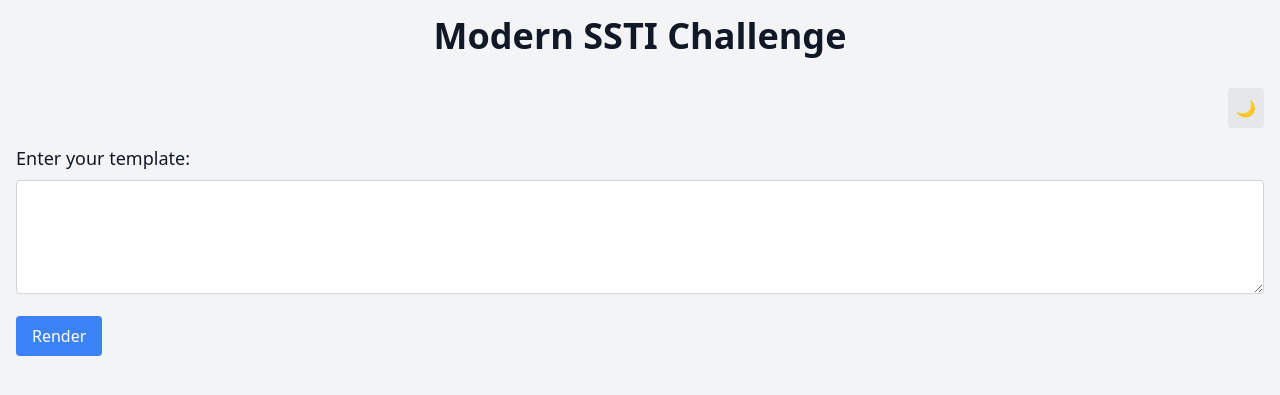
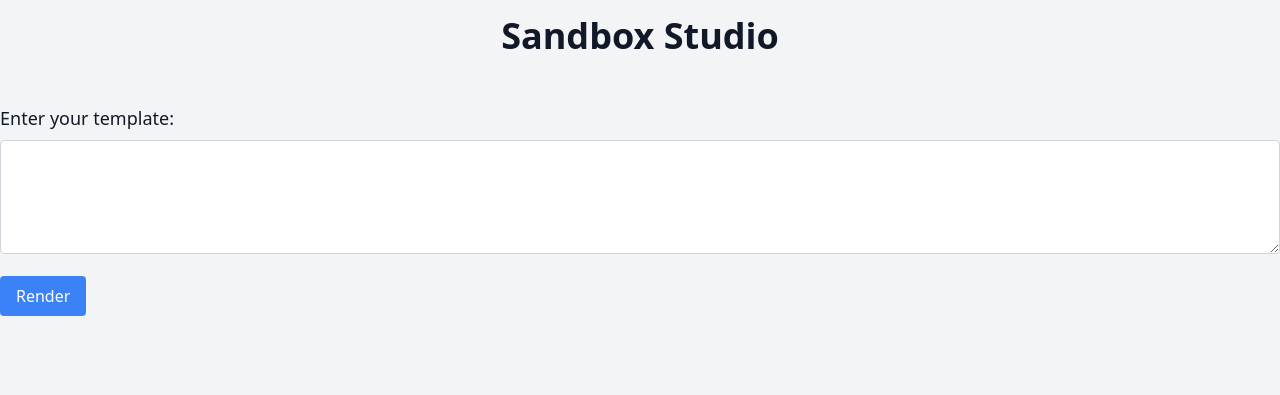
Before and after one commit to salmaadwan4/web-challenges, a Flask app: page / in a window 1280 px wide. Shown: the top 395 px of the page. Run offline with Flask 2, Linux system fonts and the light colour scheme.

Commit message:
Update index.html

```diff
--- a/Template Trouble/templates/index.html
+++ b/Template Trouble/templates/index.html
@@ -17,13 +17,7 @@
 </head>
 <body class="bg-gray-100 dark:bg-gray-900 text-gray-900 dark:text-gray-100">
     <div class="container mx-auto p-4">
-        <h1 class="text-4xl font-bold text-center mb-8">Modern SSTI Challenge</h1>
-
-        <!-- Dark Mode Toggle -->
-        <div class="flex justify-end mb-4">
-            <button id="dark-mode-toggle" class="p-2 bg-gray-200 dark:bg-gray-700 rounded">
-                🌙
-            </button>
+        <h1 class="text-4xl font-bold text-center mb-8">Sandbox Studio</h1>
         </div>
 
         <!-- Template Input Form -->
@@ -54,16 +48,4 @@
 
         <!-- Hints Section -->
     </div>
-
-    <!-- Dark Mode Script -->
-    <script>
-        const darkModeToggle = document.getElementById('dark-mode-toggle');
-        const body = document.body;
-
-        darkModeToggle.addEventListener('click', () => {
-            body.classList.toggle('dark');
-            darkModeToggle.textContent = body.classList.contains('dark') ? '☀️' : '🌙';
-        });
-    </script>
-</body>
 </html>
```
